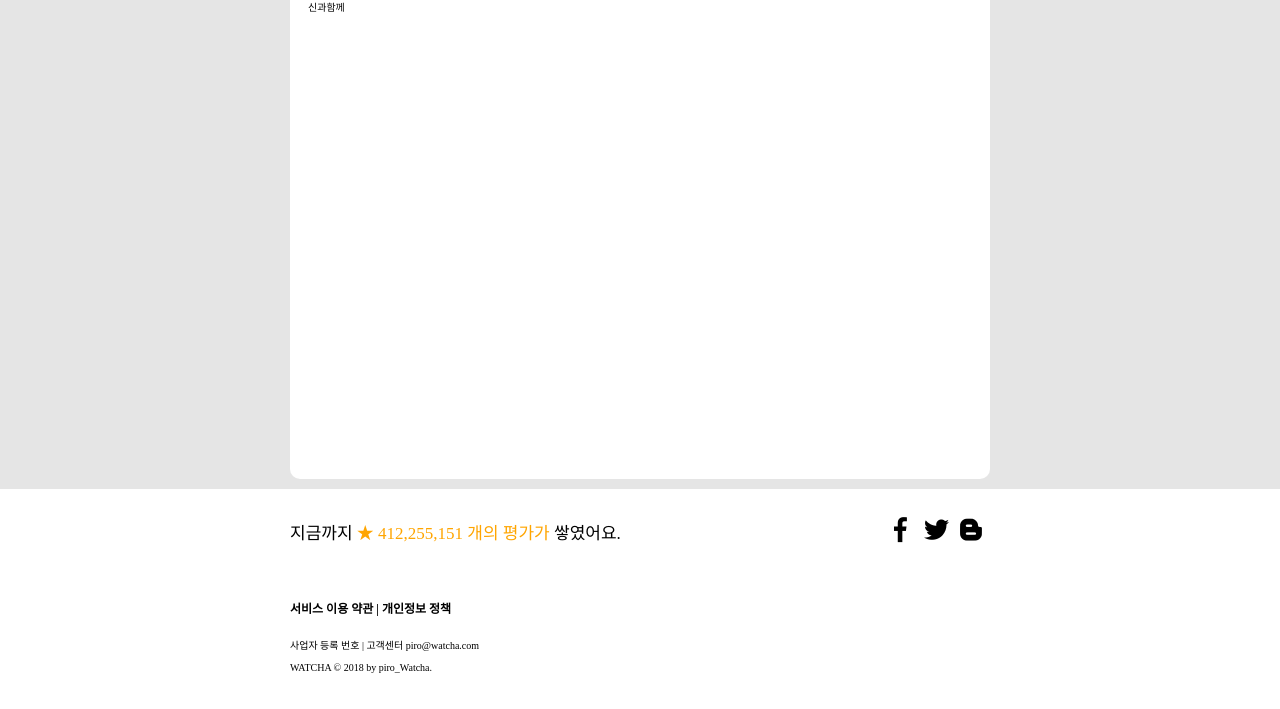
After one commit to dlawjdqls10/watcha_team, a Django app: a page that uses piro_watcha/watcha/templates/watcha/watcha_detail.html in a window 1280 px wide. The commit adds this page. Shown: the part 341-1050 px from the top of the page. Run offline with Django 3.2, Linux system fonts and the light colour scheme; data comes from the database, SQL or seed files in the repository; both versions use the stored data as it was after the commit; some libraries are stand-ins or nearby versions.

Commit message:
detail page 넣음!

```diff
--- /dev/null
+++ b/piro_watcha/watcha/templates/watcha/watcha_detail.html
@@ -0,0 +1,69 @@
+{% load static %}
+<!DOCTYPE html>
+<html>
+<head>
+	<title>왓챠</title>
+<link rel="stylesheet" type="text/css" href="{% static 'css/watcha_profile.css' %}">
+<link rel="stylesheet" href="https://use.fontawesome.com/releases/v5.2.0/css/all.css" integrity="sha384-hWVjflwFxL6sNzntih27bfxkr27PmbbK/iSvJ+a4+0owXq79v+lsFkW54bOGbiDQ" crossorigin="anonymous">
+</head>
+<body>
+<div class="main">
+
+
+	<div class="nav">
+    <a href="http://localhost:8000/watcha/main/">
+		<div class="nav__watcha">
+			WATCHA
+		</div></a>
+    <form class="search" action="{% url 'watcha:search' %}" method="GET">
+			<div class="header__search">
+  		<span class="search__img"><i class="fas fa-search"></i></span>
+    <input type="search" class="search-bar" name="q" placeholder="작품, 제목, 배우, 감독을 검색해보세요.">
+			</div>
+    </form>
+		<a href="{% url 'watcha:logout_user' %}"><div class="logout">logout</div></a>
+	</div>
+
+
+	<div class="body">
+
+		<div class="pinkimg">
+		</div>
+		<div class="content">
+      {{ movie.title }}
+	  </div>
+</div>
+</div>
+</div>
+
+
+<div class="footer">
+	<div class="box">
+			<div class="first_line">
+				<div class="box__one">지금까지 <sapn style= color:orange;>★ 412,255,151 개의 평가가</sapn> 쌓였어요.</div>
+				<div class="round__image">
+					<div class="f"><i class="fab fa-facebook-f"></i></div>
+					<div class="t"><i class="fab fa-twitter"></i></div>
+					<div class="b"><i class="fab fa-blogger-b"></i></div>
+				</div>
+			</div>
+
+			<div class="service_first">
+				<span>서비스 이용 약관  |  개인정보 정책</span>
+			</div>
+			<div class="service_second">
+				<span>사업자 등록 번호  |  고객센터 piro@watcha.com</span>
+			</div>
+			<div class="service_third">
+				<span>WATCHA © 2018 by piro_Watcha.</span>
+			</div>
+
+
+		<div class="box__two"></div>
+		<div class="box__three"></div>
+	</div>
+</div>
+
+</div>
+</body>
+</html>
--- a/piro_watcha/watcha/templates/watcha/watcha_search.html
+++ b/piro_watcha/watcha/templates/watcha/watcha_search.html
@@ -28,7 +28,7 @@
   <div class="content__pack__high">
           <div class="content__movie">
             <div class="content__movie__img">
-              <a href="http://localhost:8000/watcha/comment/">
+              <a href="{% url 'watcha:detail' high_item.title %}">
                 <img src="{{ high_item.image }}" alt="" width="130" height="180">
               </a>
             </div>
@@ -48,7 +48,7 @@
         <div class="content__movie">
           <div class="content__movie__img">
             {{ forloop. }}
-            <a href="http://localhost:8000/watcha/comment/">
+            <a href="{% url 'watcha:detail' item.title %}">
               <img src="{{ item.image }}" alt="" width="130" height="180">
             </a>
           </div>
--- a/piro_watcha/watcha/urls.py
+++ b/piro_watcha/watcha/urls.py
@@ -6,7 +6,7 @@ app_name = 'watcha'
 urlpatterns = [
     path('comment/', views.comment_new),
     path('', views.main, name='main'),
-    path('check/<int:pk>/', views.check, name='check'),
+    path('detail/<str:title>/', views.detail, name='detail'),
     path('search/', views.search, name='search'),
     path('profile/', views.profile, name='profile'),
     path('main/', views.main, name='main'),
--- a/piro_watcha/watcha/views.py
+++ b/piro_watcha/watcha/views.py
@@ -19,9 +19,9 @@ def main(request):
     return render(request, 'watcha/watcha_main.html', )
 
 
-def check(request, pk):
-    movie = get_object_or_404(Movie, pk=pk)
-    return render(request, 'watcha/watcha_check.html', {'movie': movie})
+def detail(request, title):
+    movie = get_object_or_404(Movie, title=title)
+    return render(request, 'watcha/watcha_detail.html', {'movie': movie})
 
 
 def search(request):
@@ -41,21 +41,20 @@ def search(request):
             response_body = response.read()
             result = json.loads(response_body.decode('utf-8'))
             items = result.get('items')
+            for item in items:
+                item['title'] = item['title'].replace("<b>","").replace("</b>","")
+            print(items)
             if items:
                 high_item = items[0]
                 for movie in items:
                     title = movie.get('title')
-                    title = title.replace("<b>","")
-                    title = title.replace("</b>","")
                     if Movie.objects.filter(title=title):
                         pass
                     else:
-                        author = User.objects.get(username='watcha')
-                        title = title
-                        print(title)
+                        title = movie.get('title')
                         content = movie.get('subtitle')
                         poster = movie.get('image')
-                        Movie.objects.create(author=author, title=title, content=content, poster=poster)   # 필드 생성/ 제공받는 api 저장
+                        Movie.objects.create(title=title, content=content, poster=poster)   # 필드 생성/ 제공받는 api 저장
                 print(Movie.objects.all())
                 return render(request, 'watcha/watcha_search.html', {'high_item': high_item , 'items': items})
             else:
```
Also changed, not shown: piro_watcha/db.sqlite3.
